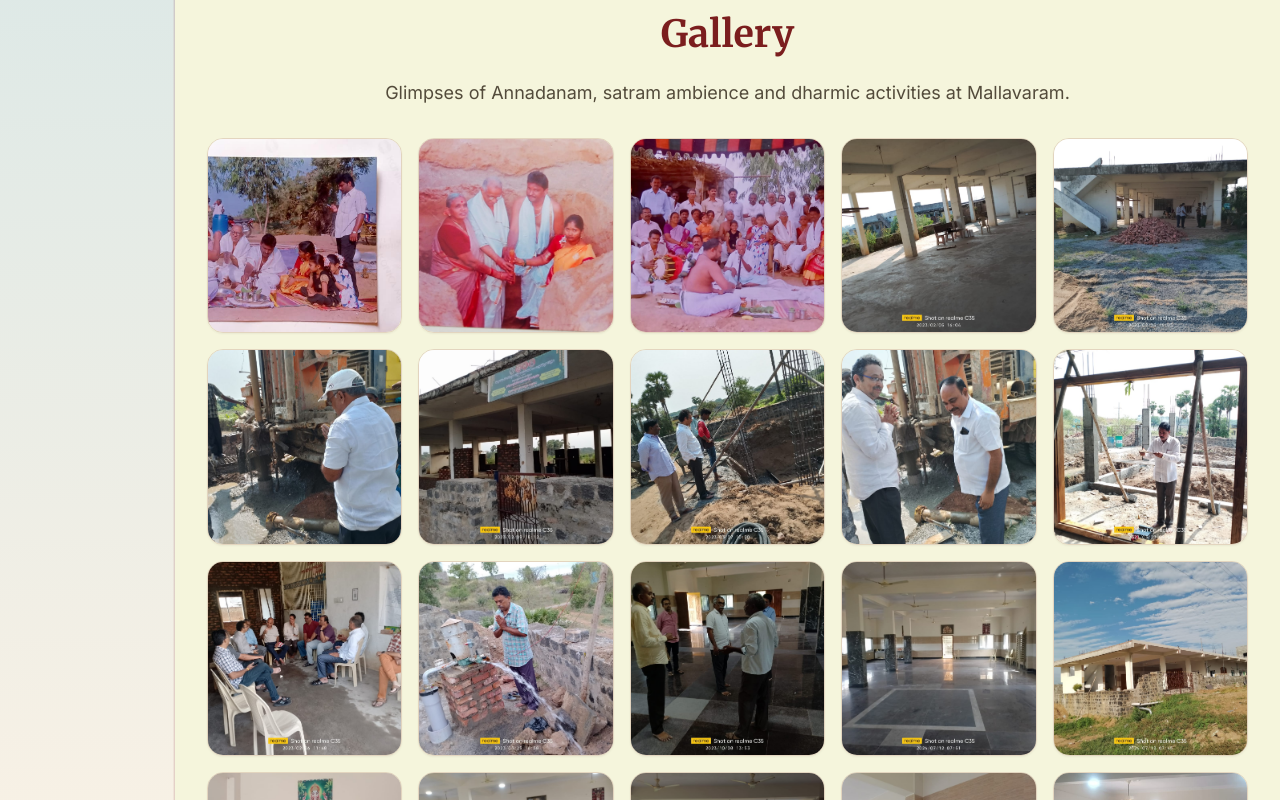
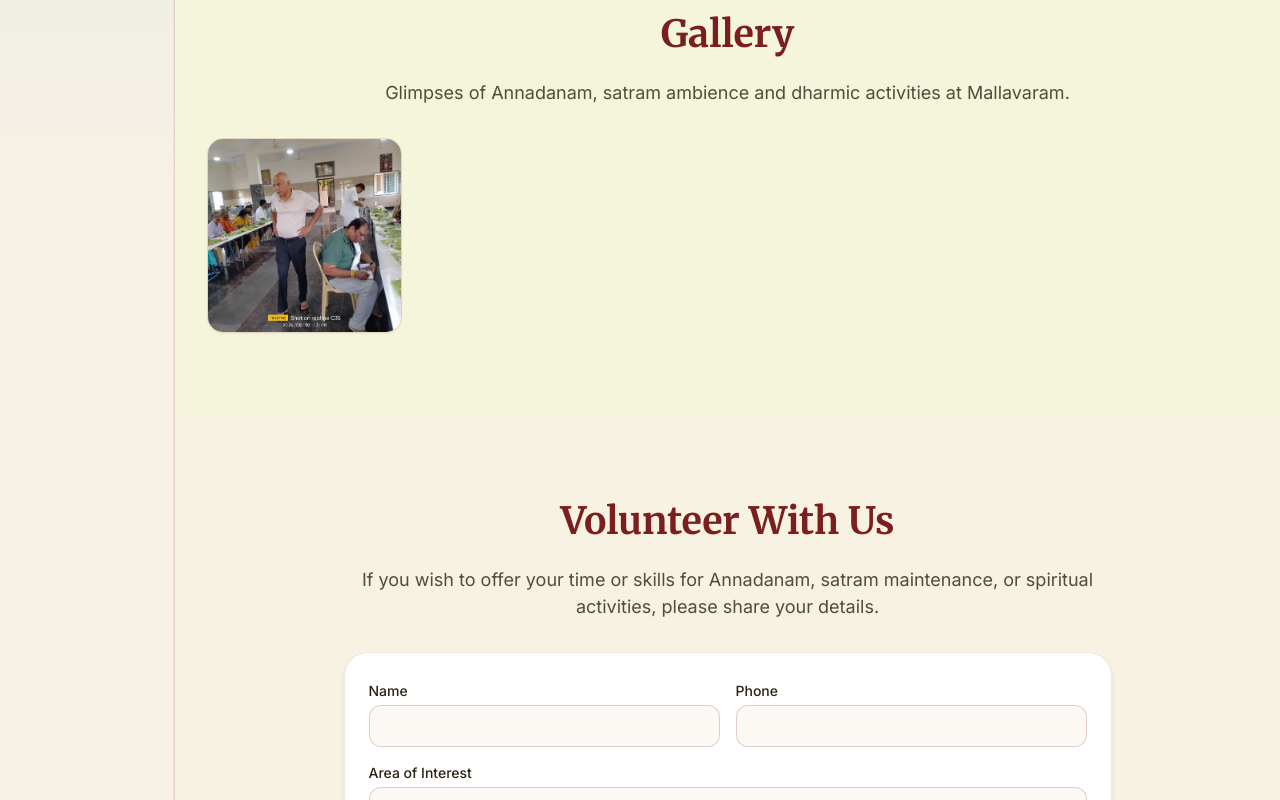
Before and after one commit to harikgdona/Mallavaramsvbs, a Next.js app: page / in a window 1280 px wide. Shown: the part 2979-3779 px from the top of the page. Built offline with nearby package versions, Linux system fonts and the light colour scheme; a web font is replaced by a local one.

Commit message:
gallery: show svbs_image44 only; fix annadanam section photos; fix Telugu encoding

```diff
--- a/lib/publicSiteContent.json
+++ b/lib/publicSiteContent.json
@@ -7,167 +7,13 @@
     "committee_subtitle": {
       "en": "Trust office bearers and committee members.",
       "te": "ట్రస్ట్ పదాధికారులు మరియు కమిటీ సభ్యులు."
-    },
-    "gallery_title": {
-      "en": "Gallery",
-      "te": "గ్యాలరీ"
     }
   },
   "gallerySlots": [
     {
-      "src": "/images/uploads/svbs_image28.jpeg",
-      "altEn": "",
-      "altTe": ""
-    },
-    {
-      "src": "/images/uploads/svbs_image29.jpeg",
-      "altEn": "",
-      "altTe": ""
-    },
-    {
-      "src": "/images/uploads/svbs_image30.jpeg",
-      "altEn": "",
-      "altTe": ""
-    },
-    {
-      "src": "/images/uploads/svbs_image31.jpeg",
-      "altEn": "",
-      "altTe": ""
-    },
-    {
-      "src": "/images/uploads/svbs_image32.jpeg",
-      "altEn": "",
-      "altTe": ""
-    },
-    {
-      "src": "/images/uploads/svbs_image33.jpeg",
-      "altEn": "",
-      "altTe": ""
-    },
-    {
-      "src": "/images/uploads/svbs_image34.jpeg",
-      "altEn": "",
-      "altTe": ""
-    },
-    {
-      "src": "/images/uploads/svbs_image35.jpeg",
-      "altEn": "",
-      "altTe": ""
-    },
-    {
-      "src": "/images/uploads/svbs_image36.jpeg",
-      "altEn": "",
-      "altTe": ""
-    },
-    {
-      "src": "/images/uploads/svbs_image37.jpeg",
-      "altEn": "",
-      "altTe": ""
-    },
-    {
-      "src": "/images/uploads/svbs_image38.jpeg",
-      "altEn": "",
-      "altTe": ""
-    },
-    {
-      "src": "/images/uploads/svbs_image39.jpeg",
-      "altEn": "",
-      "altTe": ""
-    },
-    {
-      "src": "/images/uploads/svbs_image40.jpeg",
-      "altEn": "",
-      "altTe": ""
-    },
-    {
-      "src": "/images/uploads/svbs_image41.jpeg",
-      "altEn": "",
-      "altTe": ""
-    },
-    {
-      "src": "/images/uploads/svbs_image42.jpeg",
-      "altEn": "",
-      "altTe": ""
-    },
-    {
-      "src": "/images/uploads/svbs_image43.jpeg",
-      "altEn": "",
-      "altTe": ""
-    },
-    {
       "src": "/images/uploads/svbs_image44.jpeg",
-      "altEn": "",
-      "altTe": ""
-    },
-    {
-      "src": "/images/uploads/svbs_image45.jpeg",
-      "altEn": "",
-      "altTe": ""
-    },
-    {
-      "src": "/images/uploads/svbs_image46.jpeg",
-      "altEn": "",
-      "altTe": ""
-    },
-    {
-      "src": "/images/uploads/svbs_image47.jpeg",
-      "altEn": "",
-      "altTe": ""
-    },
-    {
-      "src": "/images/uploads/svbs_image48.jpeg",
-      "altEn": "",
-      "altTe": ""
-    },
-    {
-      "src": "/images/uploads/svbs_image49.jpeg",
-      "altEn": "",
-      "altTe": ""
-    },
-    {
-      "src": "/images/uploads/svbs_image50.jpeg",
-      "altEn": "",
-      "altTe": ""
-    },
-    {
-      "src": "/images/uploads/svbs_image51.jpeg",
-      "altEn": "",
-      "altTe": ""
-    },
-    {
-      "src": "/images/uploads/svbs_image52.jpeg",
-      "altEn": "",
-      "altTe": ""
-    },
-    {
-      "src": "/images/uploads/svbs_image53.jpeg",
-      "altEn": "",
-      "altTe": ""
-    },
-    {
-      "src": "/images/uploads/svbs_image54.jpeg",
-      "altEn": "",
-      "altTe": ""
-    },
-    {
-      "src": "/images/uploads/svbs_image55.jpeg",
-      "altEn": "",
-      "altTe": ""
-    },
-    {
-      "src": "/images/uploads/svbs_image56.jpeg",
-      "altEn": "",
-      "altTe": ""
-    },
-    {
-      "src": "/images/uploads/svbs_image57.jpeg",
-      "altEn": "",
-      "altTe": ""
-    },
-    {
-      "src": "/images/uploads/svbs_image58.jpeg",
-      "altEn": "",
-      "altTe": ""
+      "altEn": "Mallavaram Satram",
+      "altTe": "మల్లవరం సత్రం"
     }
   ],
   "committeeMembers": []
--- a/sections/AnnadanamSection.tsx
+++ b/sections/AnnadanamSection.tsx
@@ -44,7 +44,7 @@ export function AnnadanamSection() {
         <div className="grid grid-cols-2 gap-3 md:gap-4">
           <div className="relative h-36 md:h-44 lg:h-52 rounded-3xl overflow-hidden shadow-md border border-maroon/15">
             <Image
-              src={withBasePath("/images/placeholder.svg")}
+              src={withBasePath("/images/uploads/svbs_image28.jpeg")}
               alt="Annadanam serving"
               fill
               className="object-cover"
@@ -53,7 +53,7 @@ export function AnnadanamSection() {
           </div>
           <div className="relative h-36 md:h-44 lg:h-52 rounded-3xl overflow-hidden shadow-md border border-maroon/15">
             <Image
-              src={withBasePath("/images/placeholder.svg")}
+              src={withBasePath("/images/uploads/svbs_image29.jpeg")}
               alt="Prasadam distribution"
               fill
               className="object-cover"
@@ -62,7 +62,7 @@ export function AnnadanamSection() {
           </div>
           <div className="relative h-36 md:h-44 lg:h-52 rounded-3xl overflow-hidden shadow-md border border-maroon/15 col-span-2">
             <Image
-              src={withBasePath("/images/placeholder.svg")}
+              src={withBasePath("/images/uploads/svbs_image30.jpeg")}
               alt="Devotees at the satram"
               fill
               className="object-cover"
```
